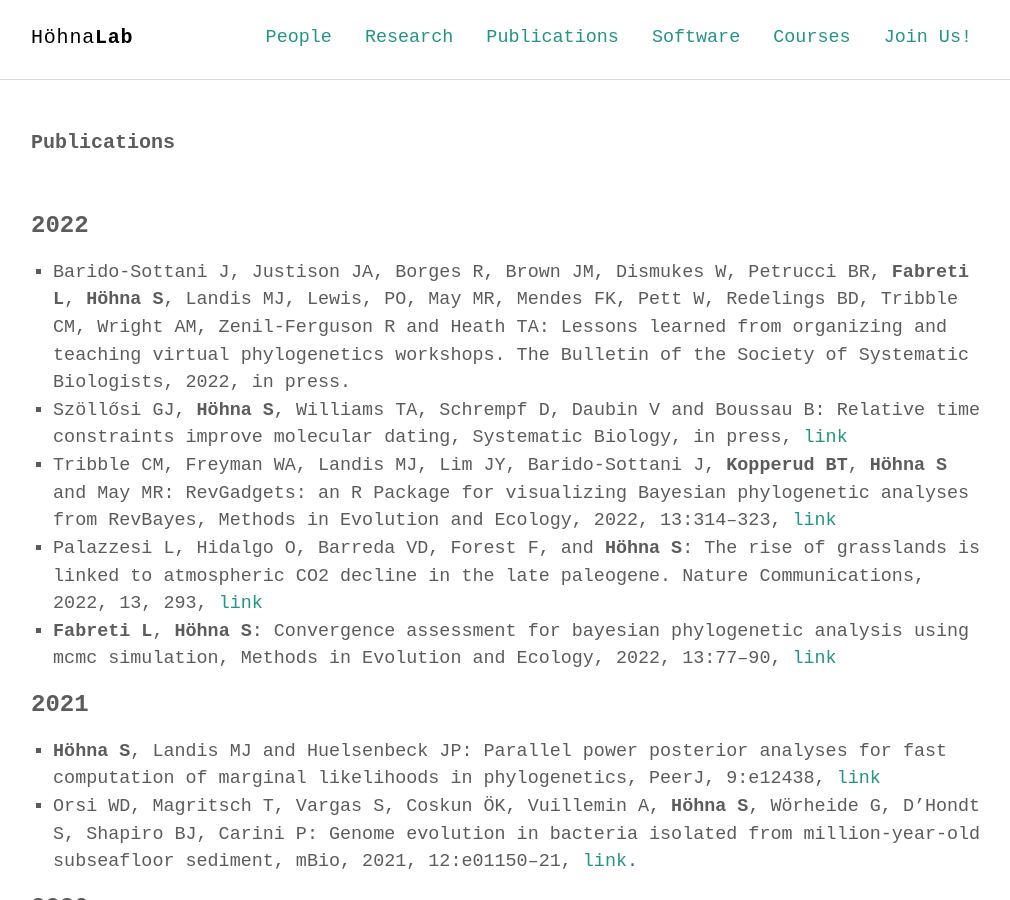
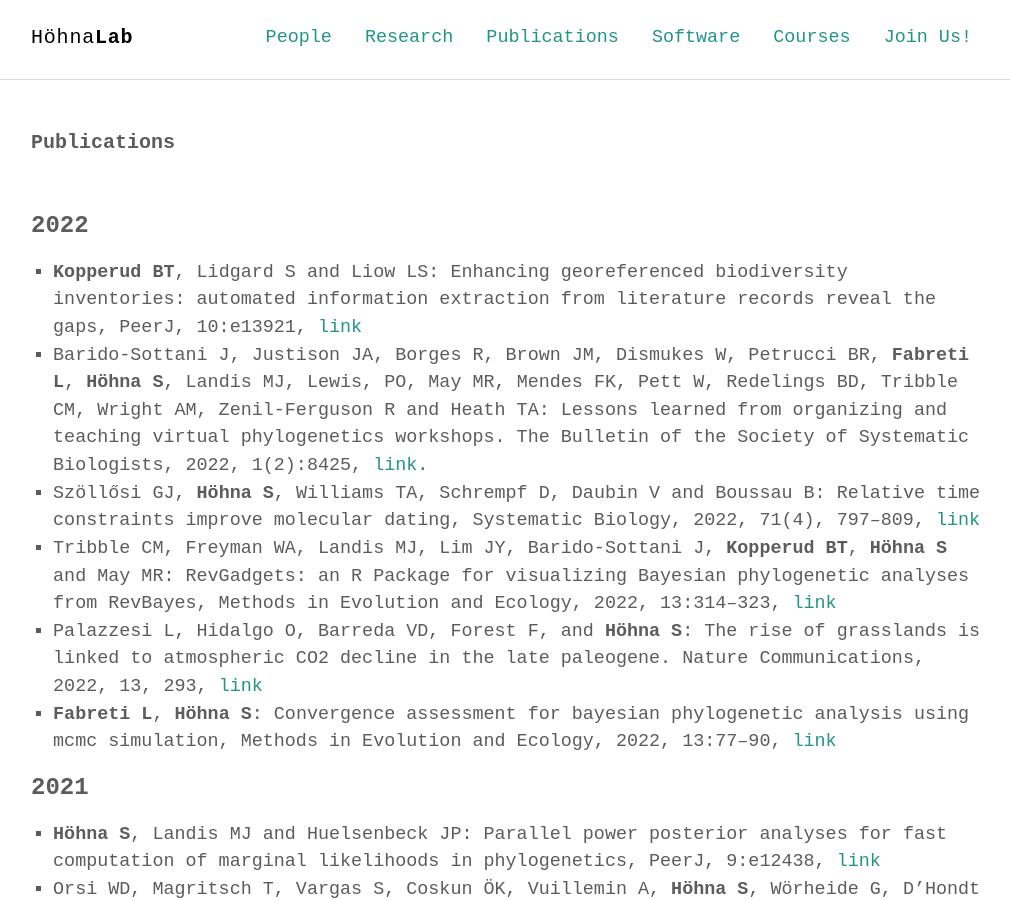
Before and after one commit to hoehnalab/hoehnalab.github.io, a Jekyll site: the page built from publications.md, in a window 1280 px wide and 900 px high. Shown: the whole window, without its empty margins (133-1143 px from the left). Built offline with Jekyll 4.4.1, drawn with Linux system fonts in a browser that asks for light colours; some web fonts are replaced.

Commit message:
Update publications.md

```diff
--- a/publications.md
+++ b/publications.md
@@ -5,8 +5,9 @@ permalink: /publications/
 ---
 
 <h3>2022</h3>
-- Barido-Sottani J, Justison JA, Borges R, Brown JM, Dismukes W, Petrucci BR, <strong>Fabreti L</strong>, <strong>H&ouml;hna S</strong>, Landis MJ, Lewis, PO, May MR, Mendes FK, Pett W, Redelings BD, Tribble CM, Wright AM, Zenil-Ferguson R and Heath TA: Lessons learned from organizing and teaching virtual phylogenetics workshops. The Bulletin of the Society of Systematic Biologists, 2022, in press.
-- Sz&ouml;ll&#337;si GJ, <strong>H&ouml;hna S</strong>, Williams TA, Schrempf D, Daubin V and Boussau B: Relative time constraints improve molecular dating, Systematic Biology, in press, [link](https://doi.org/10.1093/sysbio/syab084)
+- <strong>Kopperud BT</strong>, Lidgard S and Liow LS: Enhancing georeferenced biodiversity inventories: automated information extraction from literature records reveal the gaps, PeerJ, 10:e13921, [link](https://doi.org/10.7717/peerj.13921)
+- Barido-Sottani J, Justison JA, Borges R, Brown JM, Dismukes W, Petrucci BR, <strong>Fabreti L</strong>, <strong>H&ouml;hna S</strong>, Landis MJ, Lewis, PO, May MR, Mendes FK, Pett W, Redelings BD, Tribble CM, Wright AM, Zenil-Ferguson R and Heath TA: Lessons learned from organizing and teaching virtual phylogenetics workshops. The Bulletin of the Society of Systematic Biologists, 2022, 1(2):8425, [link](https://ssbbulletin.org/article/download/8425/7557).
+- Sz&ouml;ll&#337;si GJ, <strong>H&ouml;hna S</strong>, Williams TA, Schrempf D, Daubin V and Boussau B: Relative time constraints improve molecular dating, Systematic Biology, 2022, 71(4), 797--809, [link](https://doi.org/10.1093/sysbio/syab084)
 - Tribble CM, Freyman WA, Landis MJ, Lim JY, Barido-Sottani J, <strong>Kopperud BT</strong>, <strong>H&ouml;hna S</strong> and May MR: RevGadgets: an R Package for visualizing Bayesian phylogenetic analyses from RevBayes, Methods in Evolution and Ecology, 2022, 13:314--323, [link](https://doi.org/10.1111/2041-210X.13750)
 - Palazzesi L, Hidalgo O, Barreda VD, Forest F, and <strong>H&ouml;hna S</strong>: The rise of grasslands is linked to atmospheric CO<sub>2</sub> decline in the late paleogene. Nature Communications, 2022, 13, 293, [link](https://doi.org/10.1038/s41467-021-27897-y)
 - <strong>Fabreti L</strong>, <strong>H&ouml;hna S</strong>: Convergence assessment for bayesian phylogenetic analysis using mcmc simulation, Methods in Evolution and Ecology, 2022, 13:77–90, [link](https://doi.org/10.1111/2041-210X.13727)
```
